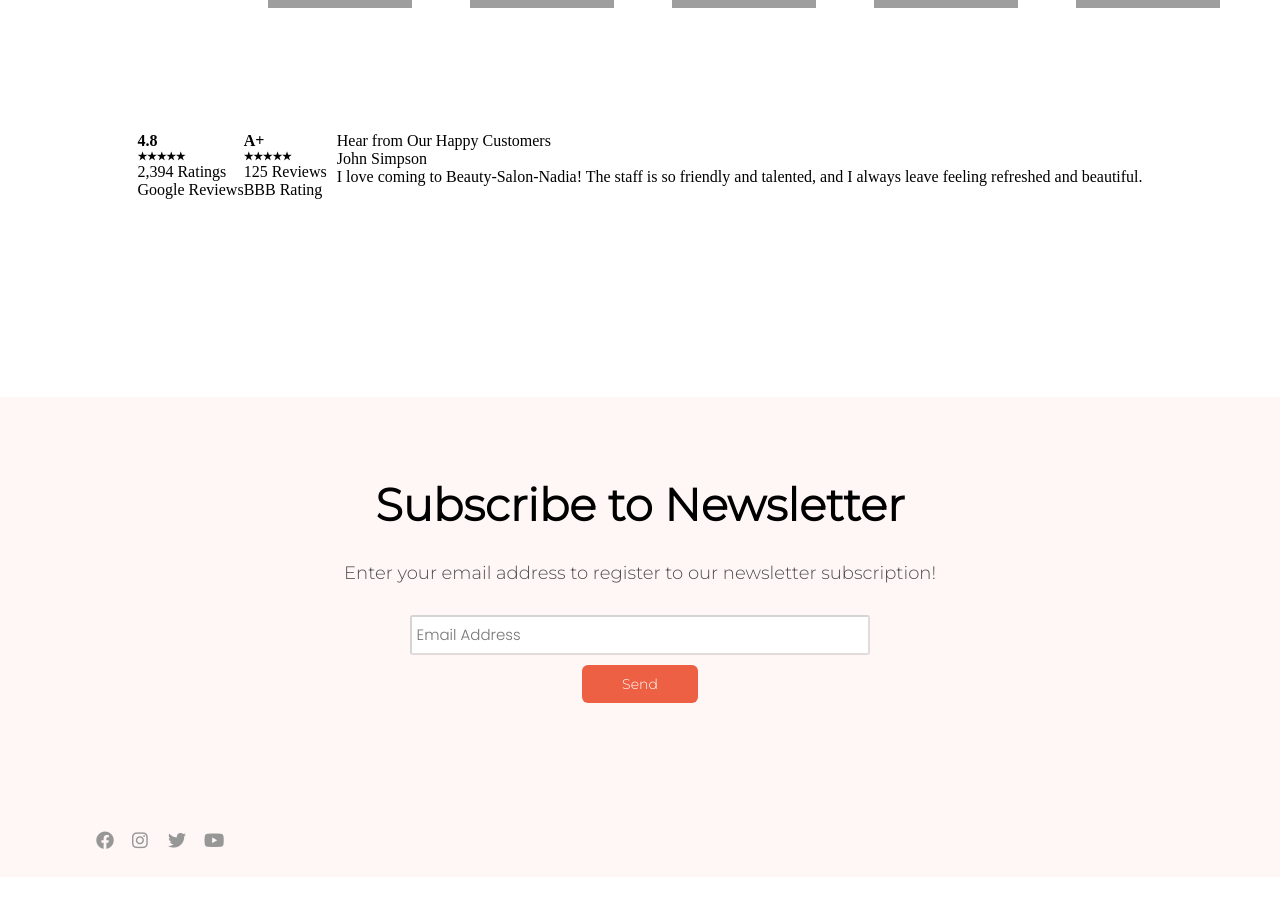
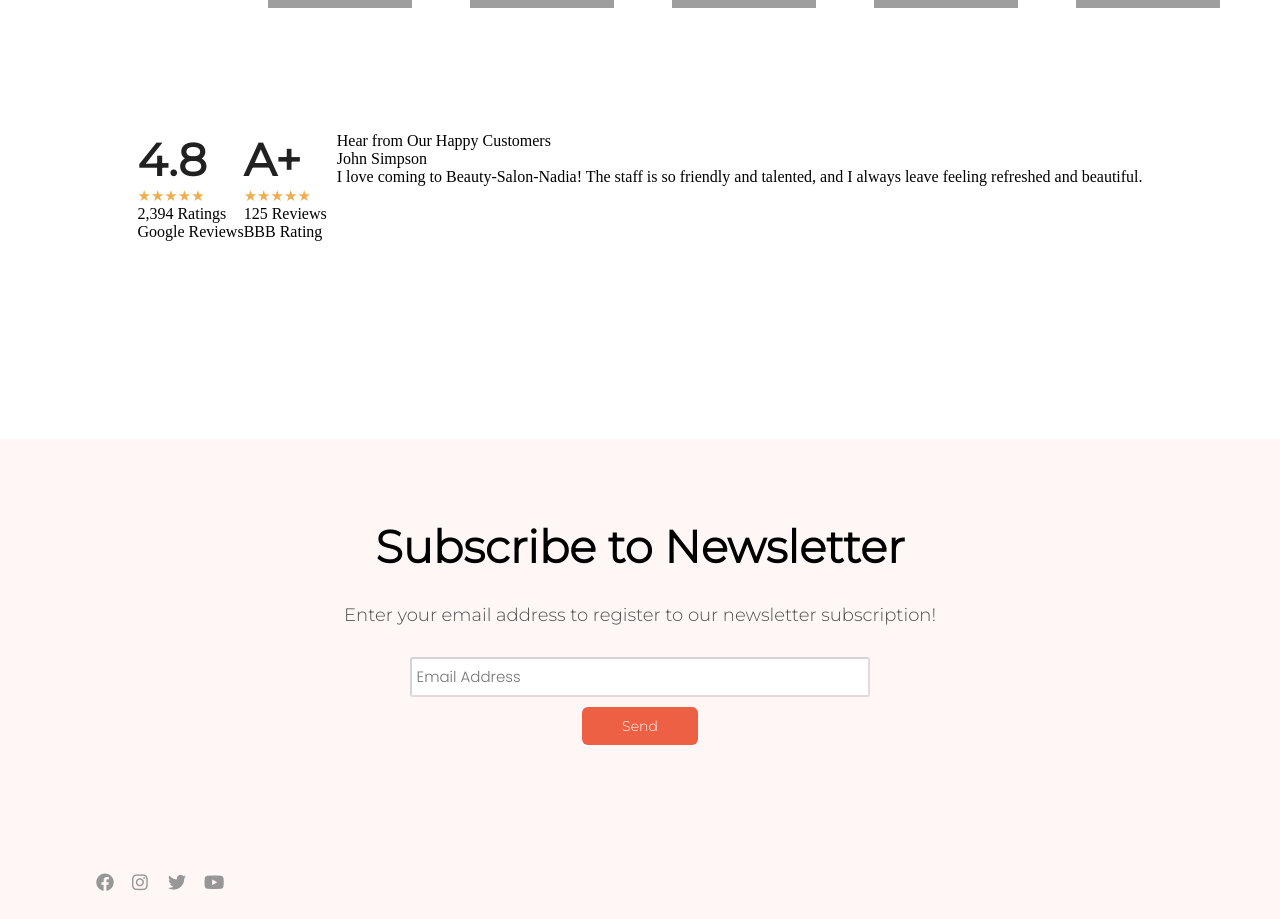
Before and after one commit to nadiahosisy/Beauty-Salon, a React (Vite) app: page /Home in a window 1280 px wide. Shown: the part 960-1879 px from the top of the page. Before the commit the page ends 1837 px from the top, so only its background shows below. Built offline with nearby package versions, Linux system fonts and the light colour scheme; grey boxes are pictures that could not be loaded.

Commit message:
added stars ratings in home page

```diff
--- a/src/components/home-page-component/Customers.jsx
+++ b/src/components/home-page-component/Customers.jsx
@@ -5,21 +5,21 @@ const Customers = () => {
     <div className="main-div-customers">
       <div className="left-main-div-ratings">
         <div className="left-ratings-div">
-          <div>
-            <h4>4.8</h4>
+          <div className="heading-title-ratings-div">
+            <h4 className="heading-title-left">4.8</h4>
           </div>
           <div>
-            <h6>★★★★★</h6>
+            <h6 className="heading-stars-ratings-left">★★★★★</h6>
           </div>
           <div>2,394 Ratings</div>
           <div>Google Reviews</div>
         </div>
         <div>
           <div>
-            <h4>A+</h4>
+            <h4 className="heading-title-left">A+</h4>
           </div>
           <div>
-            <h6>★★★★★</h6>
+            <h6 className="heading-stars-ratings-left">★★★★★</h6>
           </div>
           <div>125 Reviews</div>
           <div>BBB Rating</div>
--- a/src/style/home-customers.css
+++ b/src/style/home-customers.css
@@ -39,3 +39,13 @@
   justify-content: start;
   align-items: start;
 }
+.heading-title-left {
+  color: #212121;
+  font-size: 45px;
+  font-family: Monserat-regular, sans-serif;
+}
+.heading-stars-ratings-left {
+  color: #f0ad4e;
+  font-size: 15px;
+  font-weight: 400;
+}
```
